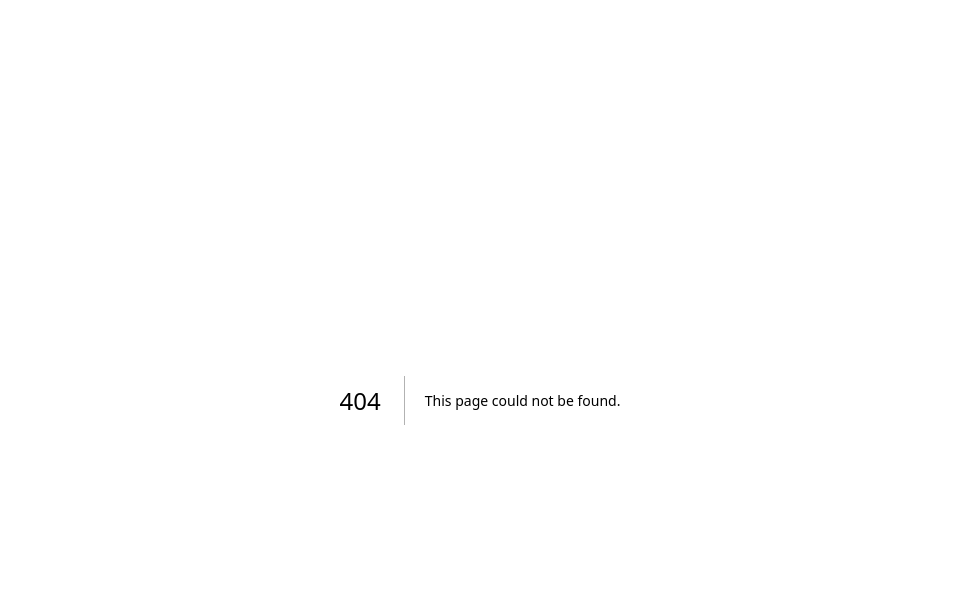
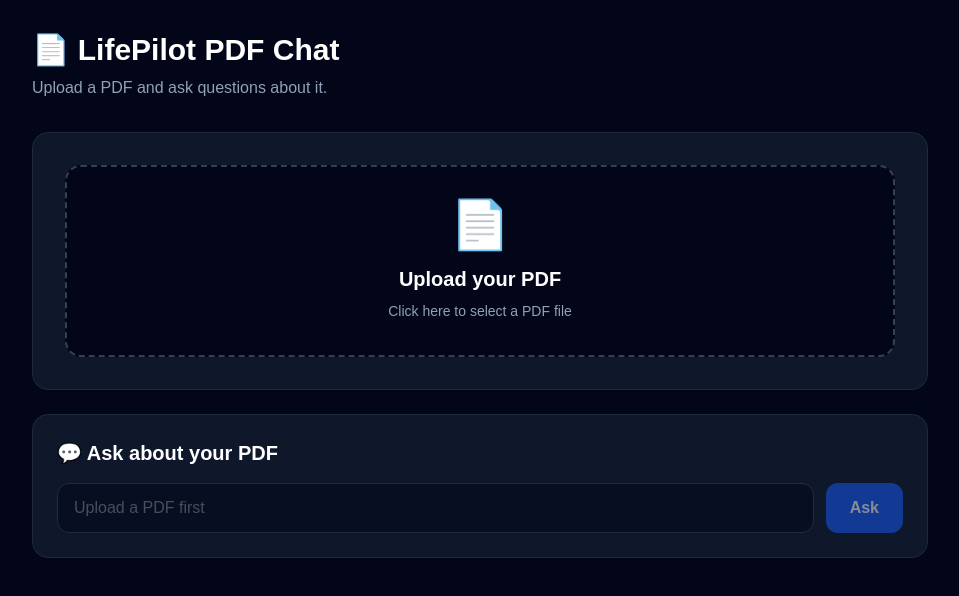
Before and after one commit to bharathreddy2210/lifepilot-ai-app, a Next.js app: page /pdf-chat in a window 1280 px wide. Before the commit this address had no page. Shown: the top 596 px of the page, without its empty margins (160-1119 px from the left). Built offline with nearby package versions, Linux system fonts and the light colour scheme.

Commit message:
Add PDF chat page

```diff
--- /dev/null
+++ b/app/pdf-chat/page.tsx
@@ -0,0 +1,116 @@
+"use client";
+
+import { useState } from "react";
+
+export default function PDFChatPage() {
+  const [file, setFile] = useState<File | null>(null);
+  const [message, setMessage] = useState("");
+
+  function handleFileChange(
+    event: React.ChangeEvent<HTMLInputElement>
+  ) {
+    const selectedFile = event.target.files?.[0];
+
+    if (!selectedFile) return;
+
+    if (selectedFile.type !== "application/pdf") {
+      setMessage("❌ Please select a PDF file.");
+      setFile(null);
+      return;
+    }
+
+    setFile(selectedFile);
+    setMessage(
+      `✅ ${selectedFile.name} selected successfully.`
+    );
+  }
+
+  return (
+    <main className="min-h-screen bg-slate-950 px-4 py-8 text-white">
+      <div className="mx-auto max-w-4xl">
+
+        <h1 className="text-3xl font-bold">
+          📄 LifePilot PDF Chat
+        </h1>
+
+        <p className="mt-2 text-slate-400">
+          Upload a PDF and ask questions about it.
+        </p>
+
+        <div className="mt-8 rounded-2xl border border-slate-800 bg-slate-900 p-8">
+
+          <label className="flex min-h-48 cursor-pointer flex-col items-center justify-center rounded-2xl border-2 border-dashed border-slate-700 bg-slate-950 p-8 text-center transition hover:border-blue-500">
+
+            <div className="text-5xl">📄</div>
+
+            <h2 className="mt-4 text-xl font-semibold">
+              Upload your PDF
+            </h2>
+
+            <p className="mt-2 text-sm text-slate-400">
+              Click here to select a PDF file
+            </p>
+
+            <input
+              type="file"
+              accept="application/pdf,.pdf"
+              onChange={handleFileChange}
+              className="hidden"
+            />
+          </label>
+
+          {file && (
+            <div className="mt-5 rounded-xl border border-slate-700 bg-slate-950 p-4">
+              <p className="font-medium">
+                📎 {file.name}
+              </p>
+
+              <p className="mt-1 text-sm text-slate-500">
+                {(file.size / 1024 / 1024).toFixed(2)} MB
+              </p>
+            </div>
+          )}
+
+          {message && (
+            <div className="mt-5 rounded-xl border border-slate-700 bg-slate-950 p-4 text-center text-sm">
+              {message}
+            </div>
+          )}
+
+        </div>
+
+        <div className="mt-6 rounded-2xl border border-slate-800 bg-slate-900 p-6">
+
+          <h2 className="text-xl font-semibold">
+            💬 Ask about your PDF
+          </h2>
+
+          <div className="mt-4 flex gap-3">
+
+            <input
+              value=""
+              readOnly
+              placeholder={
+                file
+                  ? "PDF processing will be added next..."
+                  : "Upload a PDF first"
+              }
+              disabled={!file}
+              className="flex-1 rounded-xl border border-slate-700 bg-slate-950 px-4 py-3 outline-none disabled:opacity-50"
+            />
+
+            <button
+              disabled
+              className="rounded-xl bg-blue-600 px-6 py-3 font-semibold opacity-50"
+            >
+              Ask
+            </button>
+
+          </div>
+
+        </div>
+
+      </div>
+    </main>
+  );
+}
```
